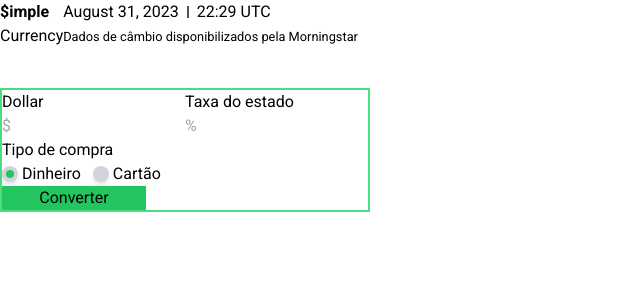
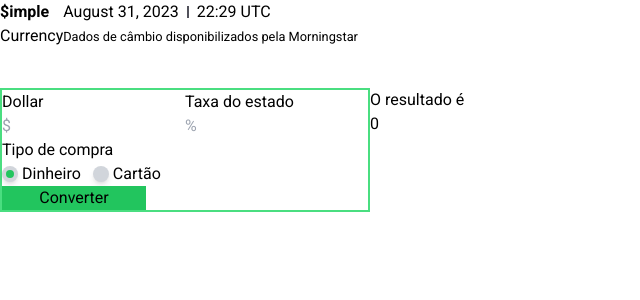
Before and after one commit to Jessica-Garcia/simple-dollar-to-real-converter, a React (Vite) app: page / in a window 1280 px wide. Shown: the top 300 px of the page, without its empty margins (0-640 px from the left). Built offline with nearby package versions, Linux system fonts and the light colour scheme; no server answers.

Commit message:
Calculate the value conversion

```diff
--- a/src/pages/index.tsx
+++ b/src/pages/index.tsx
@@ -4,6 +4,7 @@ import { zodResolver } from "@hookform/resolvers/zod";
 import * as RadioGroup from "@radix-ui/react-radio-group";
 import { api } from "../lib/axios";
 import { useQuery } from "react-query";
+import { useState } from "react";
 
 const newConversionFormSchema = z.object({
   dollarQuantity: z.number(),
@@ -19,7 +20,7 @@ export const Home = () => {
     register,
     handleSubmit,
     formState: { isSubmitting },
-    // reset,
+    reset,
   } = useForm<NewConversionFormInputs>({
     resolver: zodResolver(newConversionFormSchema),
     defaultValues: {
@@ -27,7 +28,9 @@ export const Home = () => {
     },
   });
 
-  const { data, isLoading, error } = useQuery(
+  const [result, setResult] = useState(0);
+
+  const { data /* isLoading, error */ } = useQuery(
     "quotationDollarInReais",
     () => {
       return api.get("https://economia.awesomeapi.com.br/last/USD-BRL");
@@ -47,23 +50,20 @@ export const Home = () => {
     conversionData: NewConversionFormInputs,
   ) => {
     const { dollarQuantity, stateTax, type } = conversionData;
-
     const stateTaxPerCent = stateTax / 100;
     const stateTaxValue = dollarQuantity * stateTaxPerCent;
     const IOFCacheValue = dollarQuotation * IOFCache;
     const IOFCreditCardValue = dollarQuantity * IOFCreditCard;
-
+    let conversionResult = 0;
     if (type === "money") {
-      const conversionResult =
+      conversionResult =
         (dollarQuantity + stateTaxValue) * (dollarQuotation + IOFCacheValue);
-      console.log(conversionResult);
-      return conversionResult;
     } else {
-      const conversionResult =
+      conversionResult =
         (dollarQuantity + stateTaxValue + IOFCreditCardValue) * dollarQuotation;
-      console.log(conversionResult);
-      return conversionResult;
     }
+    setResult(conversionResult);
+    reset();
   };
 
   return (
@@ -145,6 +145,10 @@ export const Home = () => {
           Converter
         </button>
       </form>
+      <div>
+        <h1>O resultado é</h1>
+        <div>{result}</div>
+      </div>
     </main>
   );
 };
```
Also changed, not shown: 2 other files (tests, documents, lock files or other folders).
